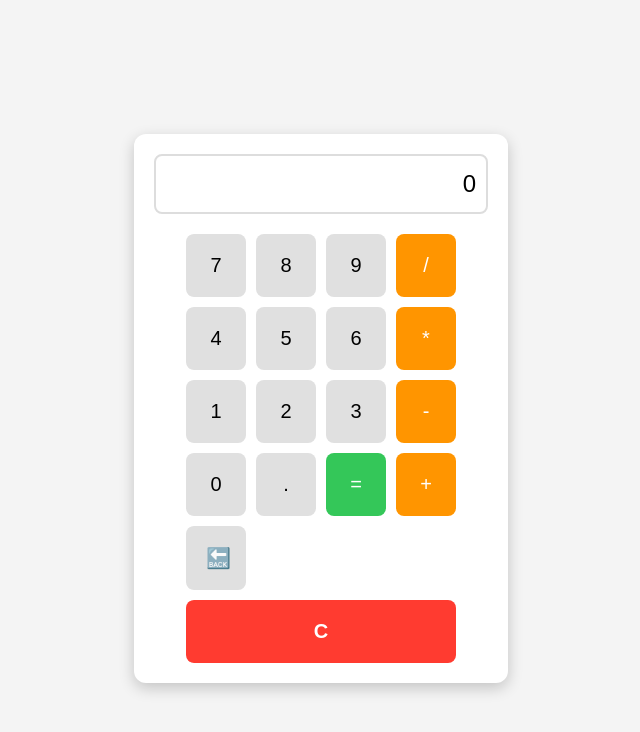
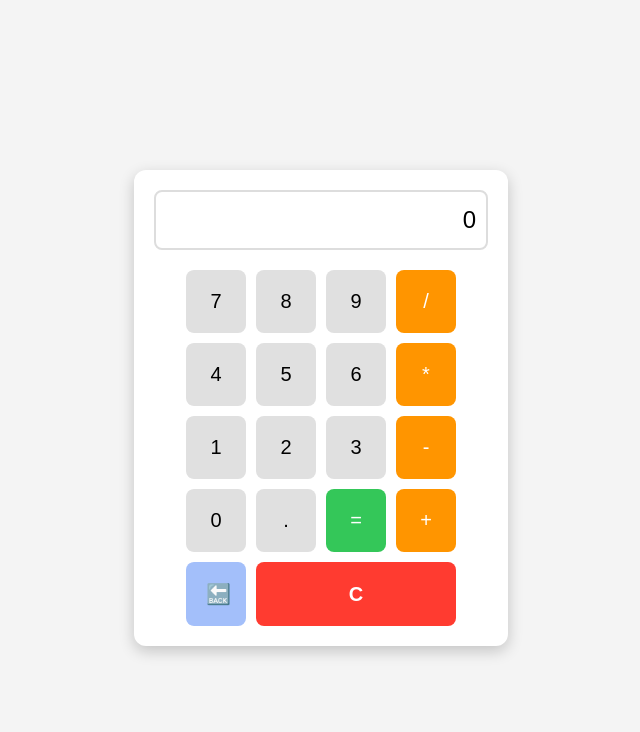
Before and after one commit to Edehify/calculator-, a plain HTML site: page index.html in a window 1280 px wide. Shown: the whole page, without its empty margins (319-959 px from the left). Drawn offline with Linux system fonts and the light colour scheme.

Commit message:
add backgroud-color and hover to backspace button

```diff
--- a/style.css
+++ b/style.css
@@ -69,7 +69,7 @@ button:hover {
 }
 
 .clear {
-  grid-column: span 4;
+  grid-column: span 3;
   background-color: #ff3b30;
   color: white;
   font-weight: bold;
@@ -78,3 +78,11 @@ button:hover {
 .clear:hover {
   background-color: #d12f25;
 }
+
+.backspace {
+  background-color: #A3BFFA;
+}
+
+.backspace:hover {
+  background-color: #8A9DBF;
+}
```
